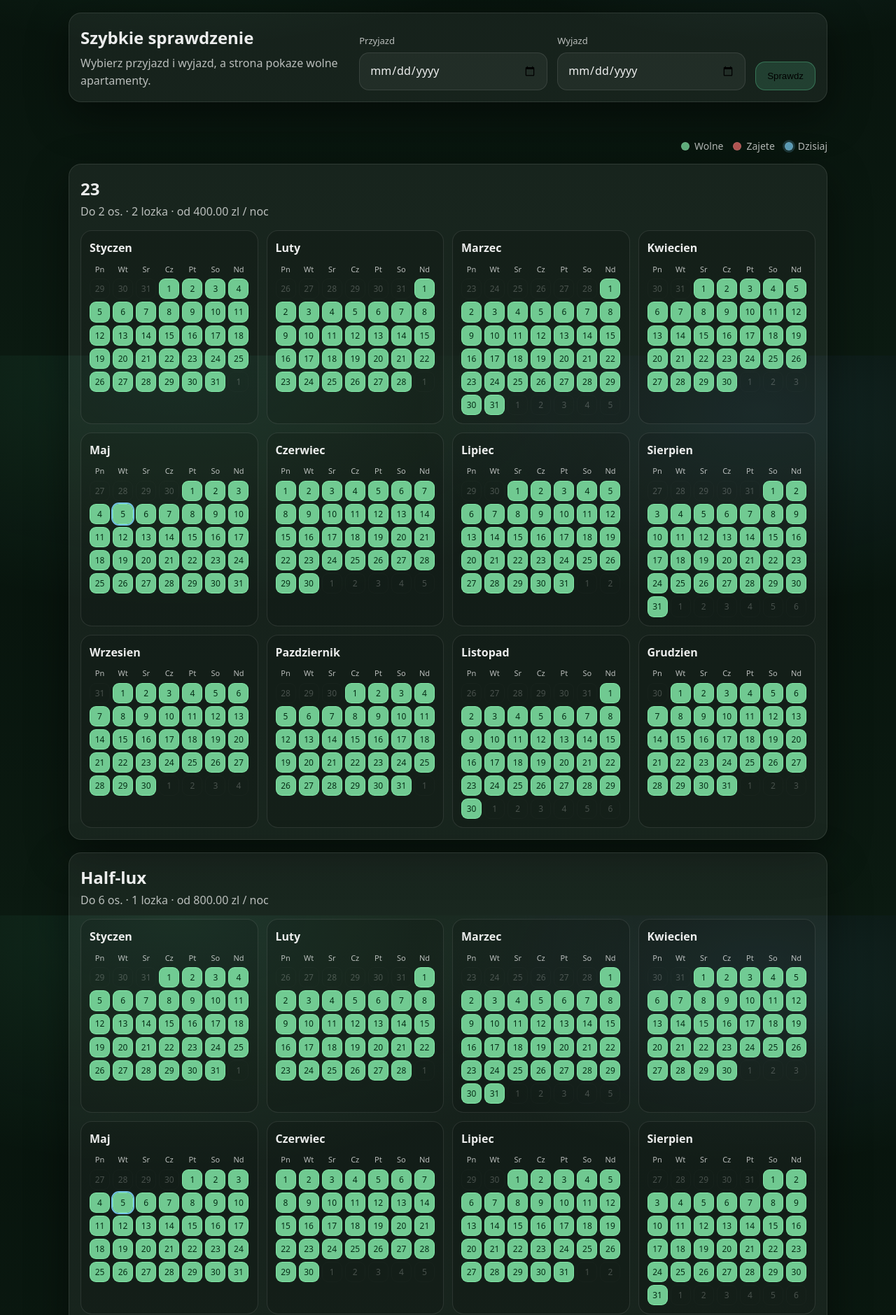
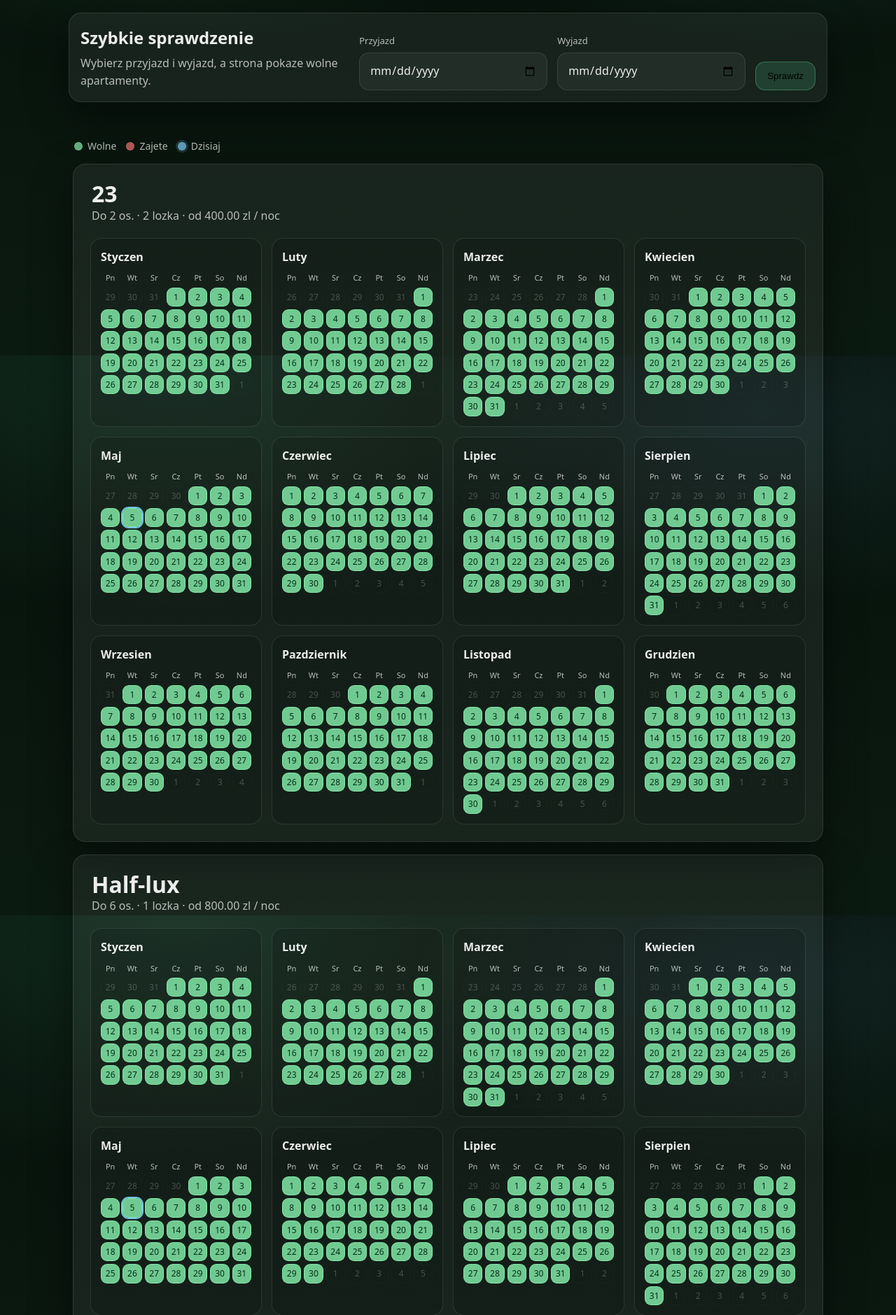
Before and after one commit to vairan9/megasite, a Django app: page /website/availability/ in a window 1280 px wide. Shown: the part 292-2171 px from the top of the page at 70% size. Run offline with Django 5.2, Linux system fonts and the light colour scheme; a user stored in the database is signed in; data comes from the database, SQL or seed files in the repository; data that the repository does not hold is empty.

Commit message:
Availability_fixed

```diff
--- a/infiniti_vacation/static/infiniti_vacation/css/site.css
+++ b/infiniti_vacation/static/infiniti_vacation/css/site.css
@@ -855,12 +855,16 @@ h1{
   border-color: rgba(248,113,113,.34);
 }
 
+.availability-calendar-section .container{
+  padding-inline: 24px;
+}
+
 .calendar-legend{
   display:flex;
   align-items:center;
-  justify-content:flex-end;
+  justify-content:flex-start;
   gap: 14px;
-  margin-bottom: 14px;
+  margin: 0 0 14px 2px;
   color: var(--muted);
   font-size: 14px;
 }
@@ -893,7 +897,8 @@ h1{
 }
 
 .room-calendar{
-  padding: 16px;
+  padding: 24px;
+  overflow: hidden;
 }
 
 .room-calendar-head{
@@ -901,7 +906,8 @@ h1{
   align-items:flex-start;
   justify-content:space-between;
   gap: 14px;
-  margin-bottom: 14px;
+  margin-bottom: 18px;
+  padding-left: 2px;
 }
 
 .room-calendar h2,
@@ -909,17 +915,23 @@ h1{
   margin: 0;
 }
 
+.room-calendar-title{
+  font-size: clamp(24px, 3vw, 32px);
+  line-height: 1.15;
+}
+
 .months-grid{
   display:grid;
   grid-template-columns: repeat(4, minmax(0, 1fr));
-  gap: 12px;
+  gap: 14px;
 }
 
 .month-card{
-  padding: 12px;
+  padding: 14px;
   border-radius: 16px;
   border: 1px solid var(--line);
   background: rgba(0,0,0,.14);
+  min-width: 0;
 }
 
 .month-card h3{
@@ -981,6 +993,10 @@ h1{
 }
 
 @media (max-width: 920px){
+  .availability-calendar-section .container{
+    padding-inline: 18px;
+  }
+
   .availability-hero-inner{
     align-items:flex-start;
     flex-direction:column;
@@ -1005,6 +1021,10 @@ h1{
 }
 
 @media (max-width: 560px){
+  .room-calendar{
+    padding: 16px;
+  }
+
   .months-grid{
     grid-template-columns: 1fr;
   }
--- a/infiniti_vacation/templates/infiniti_vacation/availability.html
+++ b/infiniti_vacation/templates/infiniti_vacation/availability.html
@@ -7,7 +7,7 @@
   <meta name="color-scheme" content="dark light" />
   <title>Dostepne terminy &middot; Infiniti Vacation</title>
   <meta name="description" content="Kalendarz dostepnosci apartamentow Infiniti Vacation." />
-  <link rel="stylesheet" href="{% static 'infiniti_vacation/css/site.css' %}">
+  <link rel="stylesheet" href="{% static 'infiniti_vacation/css/site.css' %}?v=availability-2">
 </head>
 
 <body>
@@ -89,7 +89,7 @@
       </div>
     </section>
 
-    <section class="section">
+    <section class="section availability-calendar-section">
       <div class="container">
         <div class="calendar-legend" aria-label="Legenda">
           <span><i class="legend-dot available"></i> Wolne</span>
@@ -100,16 +100,16 @@
         <div class="room-calendars">
           {% for calendar in calendars %}
             <article class="room-calendar card">
-              <div class="room-calendar-head">
+              <header class="room-calendar-head">
                 <div>
-                  <h2>{{ calendar.apartment.name }}</h2>
+                  <h2 class="room-calendar-title">{{ calendar.apartment.name }}</h2>
                   <p class="muted">
                     Do {{ calendar.apartment.guests_max }} os. &middot;
                     {{ calendar.apartment.beds }} lozka &middot;
                     od {{ calendar.apartment.price_per_night_pln }} zl / noc
                   </p>
                 </div>
-              </div>
+              </header>
 
               <div class="months-grid">
                 {% for month in calendar.months %}
```
